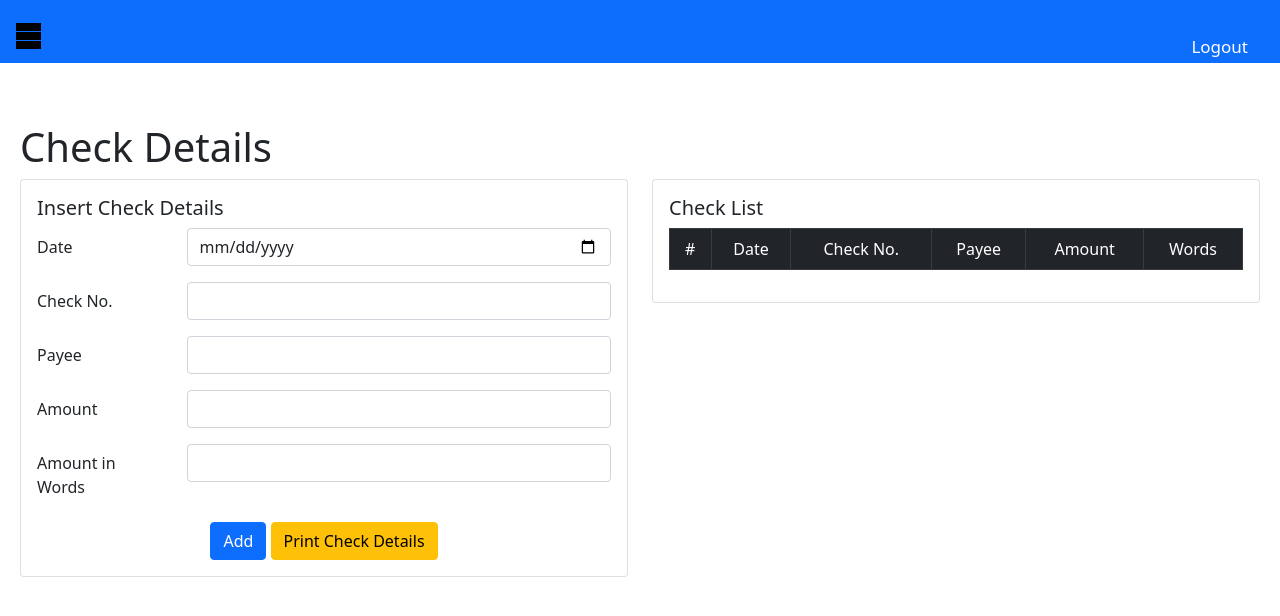
After one commit to joeygracesabusido/admin-apps-dgc, a FastAPI app: template apps/templates/check_printing/check_printing_per_bank.html in a window 1280 px wide. The commit adds this page. Shown: the top 616 px of the page. Run offline with FastAPI, Linux system fonts and the light colour scheme; the template is opened without the code that fills it, so the values that code supplies are empty; some libraries are stand-ins or nearby versions.

Commit message:
10.14.2024 5:01PM

```diff
--- a/apps/main.py
+++ b/apps/main.py
@@ -21,6 +21,8 @@ from apps.routes.purchase_order_temp import api_purchase_ord_temp
 from apps.routes.purchase_order import api_purchase_order
 
 from apps.routes.repair import api_repair
+
+from apps.routes.printing_check import api_check_printing
 
 from fastapi.staticfiles import StaticFiles
 
@@ -51,7 +53,9 @@ app.include_router(api_purchase_ord_temp)
 app.include_router(api_purchase_order, tags=['Purchase Order'])
 
 
-app.include_router(api_repair)
+app.include_router(api_repair, tags=['Repair'])
+
+app.include_router(api_check_printing, tags=['Check Printing'])
 
 # Mount Strawberry's GraphQL app onto FastAPI
 app.mount("/graphql", graphql_app)
--- /dev/null
+++ b/apps/static/check_printing/checkPrinting.js
@@ -0,0 +1,289 @@
+//
+
+let isUpdating = false;
+let checkList = [];
+let selectedCheck = null;
+let clickTimer = null; // Declare clickTimer here
+
+// Function to fetch check details
+async function getCheckDetails() {
+  try {
+    const response = await fetch(`/api-get-check-printing`, {
+      method: "GET",
+      headers: {
+        "Content-Type": "application/json",
+      },
+    });
+
+    if (response.ok) {
+      checkList = await response.json();
+      $("#table_check_printer_list").empty(); // Clear the table before appending rows
+      let i = 0;
+      checkList.forEach((check) => {
+        $("#table_check_printer_list").append(makeCheckRow(i++, check));
+      });
+
+      // Call the DataTable function here after populating the table
+      initializeDataTable2(); // Initialize the DataTable
+
+    } else {
+      const error = await response.json();
+      alert(`Error: ${error.detail}`);
+    }
+  } catch (error) {
+    console.error("An error occurred:", error);
+    alert("An error occurred while fetching the check details.");
+  }
+}
+
+// Function to create table row for each check
+function makeCheckRow(index, check) {
+  return `<tr id='${"check_row_" + index}' onClick="openToEdit(${index},'${
+    "check_row_" + index
+  }')">
+    <td>${index + 1}</td>
+    <td>${check.trans_date}</td>
+    <td>${check.check_no}</td>
+    <td>${check.payee}</td>
+    <td>${formatNumberWithSeparator(check.amount)}</td>
+    <td>${check.amount_in_words}</td>
+  </tr>`;
+
+
+};
+// initializeDataTable2()
+
+// Function to detect double-click
+function isDoubleClick() {
+  if (clickTimer) {
+    clearTimeout(clickTimer);
+    clickTimer = null; // Reset the timer
+    return true; // Double-click detected
+  } else {
+    clickTimer = setTimeout(() => {
+      clickTimer = null; // Reset timer after a delay
+    }, 250); // Delay to detect double-click
+    return false; // Not a double-click
+  }
+}
+
+// Function to open a row for editing
+function openToEdit(index, checkRowId) {
+  if (isDoubleClick()) {
+    isUpdating = true;
+    $("#btn_save_branch").text("Update");
+    $("#table_check_printer_list tr").removeClass("table-primary");
+    const check = checkList[index];
+
+    $("#trans_date").val(check.trans_date);
+    $("#check_no").val(check.check_no);
+    $("#payee").val(check.payee);
+    $("#amount").val(check.amount);
+    $("#amount_in_words").val(check.amount_in_words);
+
+    selectedCheck = check;
+    $(`#${checkRowId}`).addClass("table-primary");
+  }
+}
+
+// Function to save or update check details
+async function saveOrUpdateCheck() {
+  const checkData = {
+    trans_date: $("#trans_date").val(),
+    check_no: $("#check_no").val(),
+    payee: $("#payee").val(),
+    amount: $("#amount").val(),
+    amount_in_words: $("#amount_in_words").val(),
+  };
+
+  if (!checkData.trans_date || !checkData.check_no || !checkData.payee || !checkData.amount) {
+    alert("Please fill in all fields.");
+    return;
+  }
+
+  if (!isUpdating) {
+    $.ajax({
+      url: "/api-insert-check-printing/",
+      type: "POST",
+      contentType: "application/json",
+      data: JSON.stringify([checkData]), // Wrap in an array for bulk insert
+      success: function (response) {
+        alert(response.message);
+        // getCheckDetails(); // Refresh check list
+        window.location.href = "/check-printing/";
+      },
+    //   error: function (xhr) {
+    //     alert(`Error: ${xhr.responseJSON?.detail || "An error occurred"}`);
+    //   },
+    });
+  } else {
+    $.ajax({
+      url: `/api-check-printing-update/${selectedCheck.id}`,
+      type: "PUT",
+      contentType: "application/json",
+      data: JSON.stringify(checkData),
+      success: function (response) {
+        // alert(response.message);
+        isUpdating = false;
+        $("#btn_save_branch").text("Add");
+        // getCheckDetails(); // Refresh check list
+        window.location.href = "/check-printing/";
+
+      },
+    //   error: function (xhr) {
+    //     alert(`Error: ${xhr.responseJSON?.detail || "An error occurred"}`);
+    //   },
+    });
+  }
+}
+
+$(document).ready(function () {
+  getCheckDetails(); // Initial fetch of check details
+  $("#btn_save_check_printing").click(saveOrUpdateCheck); // Handle save button click
+});
+
+
+// Helper function to convert numbers to words
+function numberToWords(num) {
+    const ones = ["", "One", "Two", "Three", "Four", "Five", "Six", "Seven", "Eight", "Nine"];
+    const teens = ["Eleven", "Twelve", "Thirteen", "Fourteen", "Fifteen", "Sixteen", "Seventeen", "Eighteen", "Nineteen"];
+    const tens = ["", "Ten", "Twenty", "Thirty", "Forty", "Fifty", "Sixty", "Seventy", "Eighty", "Ninety"];
+    const thousands = ["", "Thousand", "Million", "Billion"];
+
+    if (num === 0) return "Zero";
+    if (num < 0) return "Minus " + numberToWords(-num);
+
+    let word = "";
+    let i = 0;
+
+    while (num > 0) {
+        if (num % 1000 !== 0) {
+            word = convertHundred(num % 1000) + thousands[i] + " " + word;
+        }
+        num = Math.floor(num / 1000);
+        i++;
+    }
+
+    return word.trim();
+
+    function convertHundred(n) {
+        let result = "";
+        if (n > 99) {
+            result += ones[Math.floor(n / 100)] + " Hundred ";
+            n = n % 100;
+        }
+        if (n > 10 && n < 20) {
+            result += teens[n - 11] + " ";
+        } else {
+            result += tens[Math.floor(n / 10)] + " ";
+            result += ones[n % 10] + " ";
+        }
+        return result;
+    }
+}
+
+// jQuery function to convert amount to words with Pesos and Centavos
+$(document).ready(function () {
+    $('#amount').on('input', function () {
+        let amount = $(this).val();
+        console.log("Amount entered:", amount); // Debugging log
+
+        if (amount) {
+            // Check if the amount has a valid number format
+            if (!/^\d+(\.\d{1,2})?$/.test(amount)) {
+                console.error("Invalid amount format");
+                $('#amount_in_words').val("Invalid format");
+                return;
+            }
+
+            // Split the amount into pesos and centavos parts
+            let [pesos, centavos] = amount.split('.');
+            console.log("Pesos:", pesos, "Centavos:", centavos); // Debugging log
+
+            // Convert pesos part to words
+            let pesosWords = numberToWords(parseInt(pesos));
+            console.log("Converted Pesos to words:", pesosWords); // Debugging log
+
+            // Format centavos part with "Only" at the end
+            let centavosPart = centavos ? ` and ${centavos.padEnd(2, '0')}/100` : '';
+
+            // Set the converted text to amount_in_words field with "Only" at the end
+            $('#amount_in_words').val(`${pesosWords} Pesos${centavosPart} Only`);
+            console.log("Amount in words:", $('#amount_in_words').val()); // Debugging log
+        } else {
+            $('#amount_in_words').val('');
+        }
+    });
+});
+
+
+// Function to format number with thousand separator
+function formatNumberWithSeparator(value) {
+    return parseFloat(value).toLocaleString('en-US', {
+        minimumFractionDigits: 2,
+        maximumFractionDigits: 2
+    });
+}
+
+const initializeDataTable2 = () => {
+    new DataTable('#table_check_printer', {
+        perPage: 10,
+        searchable: true,
+        sortable: true,
+    });
+}
+
+
+$(document).ready(function () {
+  // getCheckDetails(); // Initial fetch of check details
+  // $("#btn_save_check_printing").click(saveOrUpdateCheck); // Handle save button click
+  $("#btn_print_check").click(printCheckDetails); // Call print function on button click
+});
+
+function printCheckDetails() {
+  if (!selectedCheck) {
+      alert("Please select a check to print.");
+      return;
+  }
+
+  // Check if amount is a valid number
+  if (isNaN(selectedCheck.amount) || selectedCheck.amount === '') {
+      return; // Optionally, you can show an alert here
+  }
+
+  // Create a new window for printing
+  const printWindow = window.open('', '', 'height=400,width=600');
+
+ // Write the content to the print window
+ printWindow.document.write('<style>');
+ printWindow.document.write('body { font-family: Arial, sans-serif; margin: 0; padding: 20px;font-size: 13px; }'); // Set body styles
+ printWindow.document.write('.header { display: flex; justify-content: space-between; align-items: center; margin-bottom: 10px; }'); // Flexbox for header alignment
+ printWindow.document.write('.details { display: flex; justify-content: space-between; align-items: center; }'); // Flexbox for details alignment
+ printWindow.document.write('.right-align { margin-left: auto; margin-right: 60px; }'); // Right align with margin
+ printWindow.document.write('.right-align2 { margin-left: auto; margin-right: 50px; }'); // Right align with margin
+ printWindow.document.write('</style>');
+
+ // Print only the essential details
+ printWindow.document.write(`<div class="header"><span class="right-align">${formatDate(selectedCheck.trans_date)}</span></div>`); // Date on right
+ printWindow.document.write(`<div class="details"><span>${selectedCheck.payee}</span><span class="right-align2">${formatNumberWithSeparator(selectedCheck.amount)}</span></div>`); // Payee and amount in line
+
+ printWindow.document.write(`<div class="payee-amount">${selectedCheck.amount_in_words}</div>`); // Amount in words
+
+
+  // Close the document to apply styles and content
+  printWindow.document.close();
+  printWindow.focus();
+
+  // Open the print dialog
+  printWindow.print();
+}
+
+// Helper function to format the date as MM DD YYYY
+function formatDate(dateString) {
+  const date = new Date(dateString);
+  const month = String(date.getMonth() + 1).padStart(2, '0'); // Month is 0-indexed
+  const day = String(date.getDate()).padStart(2, '0');
+  const year = date.getFullYear();
+
+  return `${month} ${day} ${year}`; // Format as MM DD YYYY
+}
--- /dev/null
+++ b/apps/templates/check_printing/check_printing_per_bank.html
@@ -0,0 +1,161 @@
+{% extends 'dashboard.html' %} {% block content %}
+
+<meta charset="UTF-8">
+    <meta name="viewport" content="width=device-width, initial-scale=1.0">
+
+    <!-- jQuery -->
+    <script src="https://code.jquery.com/jquery-3.6.0.min.js"></script>
+
+    <!-- jQuery UI CSS -->
+    <link rel="stylesheet" href="https://code.jquery.com/ui/1.13.2/themes/base/jquery-ui.css">
+
+    <!-- jQuery UI JavaScript -->
+    <script src="https://code.jquery.com/ui/1.13.2/jquery-ui.min.js"></script>
+
+<!-- <script src="https://code.jquery.com/jquery-3.7.1.js" integrity="sha256-eKhayi8LEQwp4NKxN+CfCh+3qOVUtJn3QNZ0TciWLP4=" crossorigin="anonymous"></script> -->
+
+<link href="https://cdn.datatables.net/v/dt/jszip-3.10.1/dt-2.1.4/b-3.1.1/b-html5-3.1.1/datatables.min.css" rel="stylesheet">
+
+<script src="https://cdn.datatables.net/v/dt/jszip-3.10.1/dt-2.1.4/b-3.1.1/b-html5-3.1.1/datatables.min.js"></script>
+
+
+
+
+<!-- Other CSS and JS files -->
+<!-- <link rel="stylesheet" type="text/css" href="/static/style.css"> -->
+<link href="https://cdn.jsdelivr.net/npm/bootstrap@5.0.2/dist/css/bootstrap.min.css" rel="stylesheet" integrity="sha384-EVSTQN3/azprG1Anm3QDgpJLIm9Nao0Yz1ztcQTwFspd3yD65VohhpuuCOmLASjC" crossorigin="anonymous">
+<script src="https://cdn.jsdelivr.net/npm/@popperjs/core@2.9.2/dist/umd/popper.min.js" integrity="sha384-IQsoLXl5PILFhosVNubq5LC7Qb9DXgDA9i+tQ8Zj3iwWAwPtgFTxbJ8NT4GN1R8p" crossorigin="anonymous"></script>
+<script src="https://cdn.jsdelivr.net/npm/bootstrap@5.0.2/dist/js/bootstrap.min.js" integrity="sha384-cVKIPhGWiC2Al4u+LWgxfKTRIcfu0JTxR+EQDz/bgldoEyl4H0zUF0QKbrJ0EcQF" crossorigin="anonymous"></script>
+
+
+
+
+
+
+<div id="main" class="main">
+  <div class="pagetitle">
+    <h1>Check Details</h1>
+    <!-- <nav>
+        <ol class="breadcrumb">
+          <li class="breadcrumb-item"><a >Home</a></li>
+          <li class="breadcrumb-item active">Dashboard</li>
+        </ol>
+      </nav> -->
+  </div>
+  <!-- End Page Title -->
+
+  <section class="section">
+    <div class="row">
+      <div class="col-lg-6">
+        <div class="card">
+          <div class="card-body">
+            <h5 class="card-title">Insert Check Details</h5>
+
+            <!-- General Form Elements -->
+            <form id="myForm">
+              <div class="row mb-3">
+                <label for="inputText" class="col-sm-3 col-form-label"
+                  >Date</label
+                >
+                <div class="col-sm-9">
+                  <input
+                    id="trans_date"
+                    type="date"
+                    class="form-control"
+                    value=""
+                  />
+                </div>
+              </div>
+
+              <div class="row mb-3">
+                <label for="inputText" class="col-sm-3 col-form-label"
+                  >Check No.</label
+                >
+                <div class="col-sm-9">
+                  <input id="check_no" type="number" class="form-control" value="" />
+                </div>
+              </div>
+
+              <div class="row mb-3">
+                <label for="inputText" class="col-sm-3 col-form-label"
+                  >Payee</label
+                >
+                <div class="col-sm-9">
+                  <input
+                    id="payee"
+                    type="text"
+                    class="form-control"
+                    value=""
+                  />
+                </div>
+              </div>
+
+
+
+              <div class="row mb-3">
+                <label for="inputText" class="col-sm-3 col-form-label"
+                  >Amount</label
+                >
+                <div class="col-sm-9">
+                  <input id="amount" type="number" class="form-control" value="" />
+                </div>
+              </div>
+              <div class="row mb-3">
+                <label for="inputText" class="col-sm-3 col-form-label"
+                  >Amount in Words</label
+                >
+                <div class="col-sm-9">
+                  <input id="amount_in_words" type="text" class="form-control" value="" />
+                </div>
+              </div>
+
+
+              <div class="text-center">
+                <button id="btn_save_check_printing" type="button" class="btn btn-primary">Add</button>
+                <button id="btn_print_check" class="btn btn-warning">Print Check Details</button>
+              </div>
+            </form>
+            <!-- End General Form Elements -->
+          </div>
+        </div>
+      </div>
+      <div class="col-lg-6">
+        <div class="card">
+          <div class="card-body">
+            <h5 class="card-title">Check List</h5>
+
+            <!-- General Form Elements -->
+            <table
+              id="table_check_printer"
+              class="table table-bordered"
+              style="text-align: center"
+            >
+              <thead class="table-dark">
+                <tr>
+                  <td>#</td>
+                  <td>Date</td>
+                  <td>Check No.</td>
+                  <td>Payee</td>
+                  <td>Amount</td>
+                  <td>Words</td>
+                </tr>
+              </thead>
+              <tbody id="table_check_printer_list"></tbody>
+            </table>
+          </div>
+        </div>
+      </div>
+    </div>
+  </section>
+
+
+
+
+  <script src="/static/check_printing/checkPrinting.js"></script>
+
+
+</div>
+
+<!-- End #main -->
+
+{% endblock %}
--- a/apps/templates/dashboard.html
+++ b/apps/templates/dashboard.html
@@ -115,6 +115,15 @@
 
 
         <li class="dropdown">
+            <a href="#" class="dropdown-toggle">Check Printing</a>
+            <ul class="dropdown-menu">
+              <li><a href="/check-printing/">BDO</a></li>
+
+            </ul>
+        </li>
+
+
+        <li class="dropdown">
             <a href="#" class="dropdown-toggle">Payroll</a>
             <ul class="dropdown-menu">
                 <li><a href="/api-payroll-temp/">Add Employee</a></li>
```
Also changed, not shown: apps/routes/printing_check.py (added, +128 -0 lines), docker-compose.yml (+18 -5 lines).
